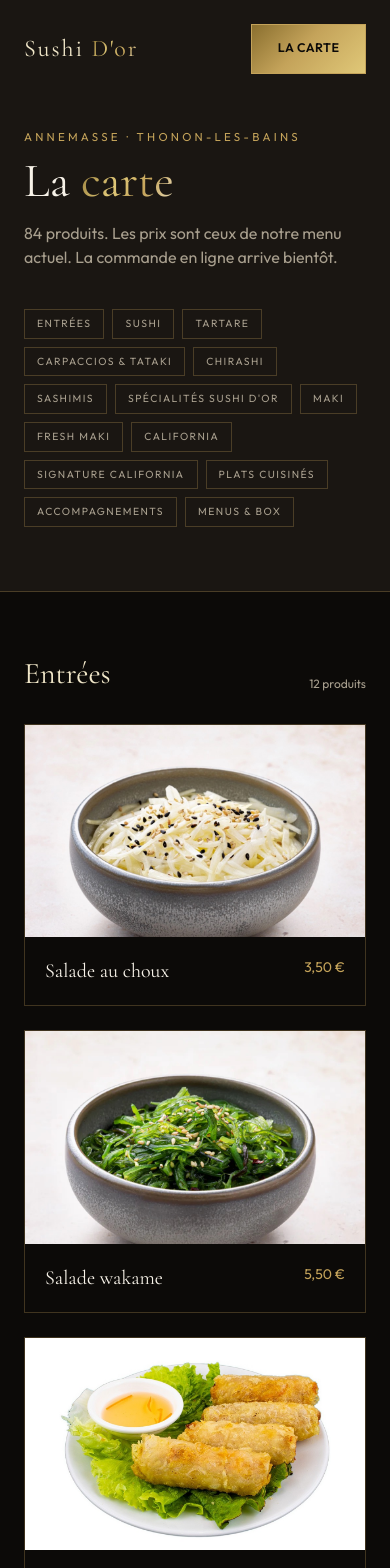
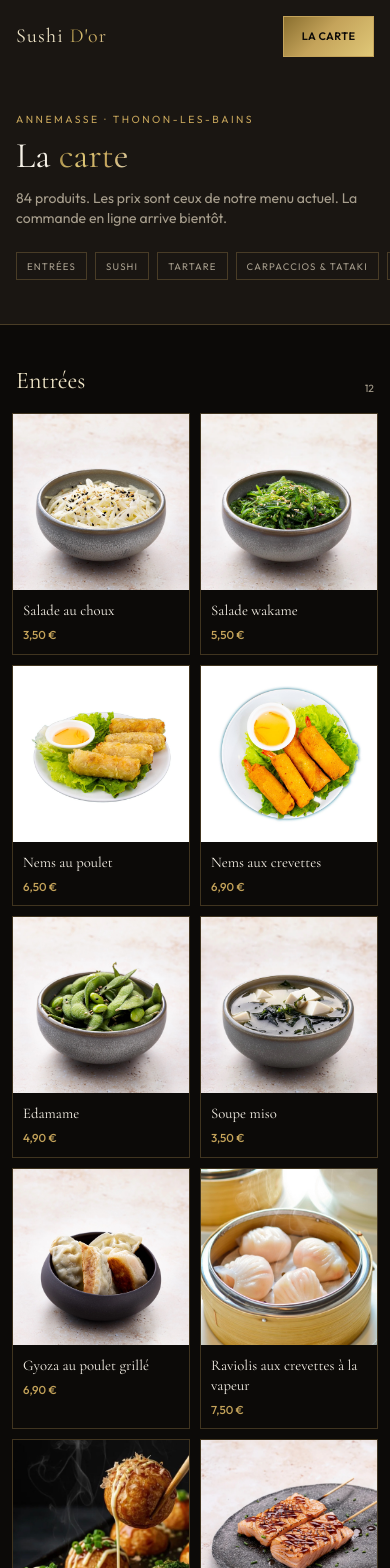
Before and after one commit to anisurarzu/Sushi-Dor, a Next.js app: page /menu in a window 390 px wide. Shown: the top 1568 px of the page. Built offline with nearby package versions, Linux system fonts and the light colour scheme.

Commit message:
Improve mobile layout with 2-column product grids.

```diff
--- a/src/app/globals.css
+++ b/src/app/globals.css
@@ -163,3 +163,20 @@ body {
   border-color: var(--gold);
   background: rgba(196, 163, 90, 0.08);
 }
+
+.scrollbar-none {
+  -ms-overflow-style: none;
+  scrollbar-width: none;
+}
+
+.scrollbar-none::-webkit-scrollbar {
+  display: none;
+}
+
+@media (max-width: 639px) {
+  .btn-gold,
+  .btn-ghost {
+    padding: 0.7rem 1.1rem;
+    font-size: 0.68rem;
+  }
+}
--- a/src/app/menu/page.tsx
+++ b/src/app/menu/page.tsx
@@ -1,7 +1,7 @@
-import Link from "next/link";
+import { ProductCard } from "@/components/menu/ProductCard";
 import { SiteFooter } from "@/components/home/SiteFooter";
 import { SiteHeader } from "@/components/home/SiteHeader";
-import { formatEuro, menuData } from "@/lib/menu";
+import { menuData } from "@/lib/menu";
 
 export const metadata = {
   title: "La carte · Sushi D'or",
@@ -16,27 +16,27 @@ export default function MenuPage() {
     <main className="bg-ink text-bone">
       <div className="relative">
         <SiteHeader />
-        <div className="border-b border-[color:var(--line)] bg-ink-soft px-6 pb-16 pt-32 md:px-10">
+        <div className="border-b border-[color:var(--line)] bg-ink-soft px-4 pb-10 pt-28 sm:px-6 sm:pb-14 sm:pt-32 md:px-10 md:pb-16">
           <div className="mx-auto max-w-7xl">
-            <p className="mb-3 text-[0.72rem] uppercase tracking-[0.28em] text-gold">
+            <p className="mb-2 text-[0.65rem] uppercase tracking-[0.24em] text-gold sm:mb-3 sm:text-[0.72rem] sm:tracking-[0.28em]">
               Annemasse · Thonon-les-Bains
             </p>
-            <h1 className="font-[family-name:var(--font-display)] text-5xl text-bone md:text-6xl">
+            <h1 className="font-[family-name:var(--font-display)] text-4xl text-bone sm:text-5xl md:text-6xl">
               La <span className="gold-text">carte</span>
             </h1>
-            <p className="mt-4 max-w-xl text-mist">
+            <p className="mt-3 max-w-xl text-sm text-mist sm:mt-4 sm:text-base">
               {products.length} produits. Les prix sont ceux de notre menu
               actuel. La commande en ligne arrive bientôt.
             </p>
             <nav
-              className="mt-10 flex flex-wrap gap-2"
+              className="-mx-4 mt-6 flex gap-2 overflow-x-auto px-4 pb-1 scrollbar-none sm:mx-0 sm:mt-10 sm:flex-wrap sm:overflow-visible sm:px-0"
               aria-label="Catégories"
             >
               {categories.map((cat) => (
                 <a
                   key={cat.slug}
                   href={`#${cat.slug}`}
-                  className="border border-[color:var(--line)] px-3 py-1.5 text-[0.65rem] uppercase tracking-[0.14em] text-mist transition-colors hover:border-gold hover:text-champagne"
+                  className="shrink-0 border border-[color:var(--line)] px-2.5 py-1.5 text-[0.6rem] uppercase tracking-[0.12em] text-mist transition-colors hover:border-gold hover:text-champagne sm:px-3 sm:text-[0.65rem] sm:tracking-[0.14em]"
                 >
                   {cat.nameFr}
                 </a>
@@ -46,45 +46,23 @@ export default function MenuPage() {
         </div>
       </div>
 
-      <div className="mx-auto max-w-7xl space-y-20 px-6 py-16 md:px-10 md:py-24">
+      <div className="mx-auto max-w-7xl space-y-12 px-3 py-10 sm:space-y-16 sm:px-6 sm:py-16 md:space-y-20 md:px-10 md:py-24">
         {categories.map((cat) => {
           const items = products.filter((p) => p.categorySlug === cat.slug);
           if (items.length === 0) return null;
           return (
-            <section key={cat.slug} id={cat.slug} className="scroll-mt-28">
-              <div className="mb-8 flex items-end justify-between gap-4">
-                <h2 className="font-[family-name:var(--font-display)] text-3xl text-champagne md:text-4xl">
+            <section key={cat.slug} id={cat.slug} className="scroll-mt-24 sm:scroll-mt-28">
+              <div className="mb-4 flex items-end justify-between gap-3 px-1 sm:mb-8 sm:gap-4">
+                <h2 className="font-[family-name:var(--font-display)] text-2xl text-champagne sm:text-3xl md:text-4xl">
                   {cat.nameFr}
                 </h2>
-                <span className="text-xs text-mist">{items.length} produits</span>
+                <span className="shrink-0 text-[0.65rem] text-mist sm:text-xs">
+                  {items.length}
+                </span>
               </div>
-              <div className="grid gap-6 sm:grid-cols-2 lg:grid-cols-3">
+              <div className="grid grid-cols-2 gap-2.5 sm:gap-4 md:grid-cols-3 lg:grid-cols-4 lg:gap-6">
                 {items.map((item) => (
-                  <Link
-                    key={item.slug}
-                    href={`/menu/${item.slug}`}
-                    className="group border border-[color:var(--line)] transition-colors hover:border-gold"
-                  >
-                    <div
-                      className="aspect-[16/10] bg-cover bg-center"
-                      style={{ backgroundImage: `url(${item.imageUrl})` }}
-                    />
-                    <div className="p-5">
-                      <div className="flex items-start justify-between gap-3">
-                        <h3 className="font-[family-name:var(--font-display)] text-xl text-bone group-hover:text-champagne">
-                          {item.nameFr}
-                        </h3>
-                        <p className="shrink-0 text-sm text-gold">
-                          {formatEuro(item.priceCents)}
-                        </p>
-                      </div>
-                      {item.description ? (
-                        <p className="mt-2 line-clamp-2 text-sm text-mist">
-                          {item.description}
-                        </p>
-                      ) : null}
-                    </div>
-                  </Link>
+                  <ProductCard key={item.slug} product={item} />
                 ))}
               </div>
             </section>
--- a/src/components/home/Hero.tsx
+++ b/src/components/home/Hero.tsx
@@ -20,24 +20,24 @@ export function Hero() {
         aria-hidden
       />
 
-      <div className="absolute inset-x-0 top-24 z-20 flex justify-center px-6 md:top-28">
-        <p className="animate-rise border border-[color:var(--line)] bg-ink/70 px-5 py-2.5 text-center text-[0.68rem] uppercase tracking-[0.22em] text-gold backdrop-blur-sm md:text-[0.72rem]">
+      <div className="absolute inset-x-0 top-20 z-20 flex justify-center px-4 sm:top-24 sm:px-6 md:top-28">
+        <p className="animate-rise border border-[color:var(--line)] bg-ink/70 px-3 py-2 text-center text-[0.58rem] uppercase tracking-[0.16em] text-gold backdrop-blur-sm sm:px-5 sm:py-2.5 sm:text-[0.68rem] sm:tracking-[0.22em] md:text-[0.72rem]">
           This site is under construction
         </p>
       </div>
 
-      <div className="relative z-10 mx-auto w-full max-w-7xl px-6 pb-16 pt-36 md:px-10 md:pb-24">
-        <p className="animate-rise mb-5 text-[0.72rem] uppercase tracking-[0.35em] text-gold">
+      <div className="relative z-10 mx-auto w-full max-w-7xl px-4 pb-12 pt-32 sm:px-6 sm:pb-16 sm:pt-36 md:px-10 md:pb-24">
+        <p className="animate-rise mb-3 text-[0.62rem] uppercase tracking-[0.22em] text-gold sm:mb-5 sm:text-[0.72rem] sm:tracking-[0.35em]">
           Annemasse · Thonon-les-Bains · Haute-Savoie
         </p>
-        <h1 className="animate-rise-delay font-[family-name:var(--font-display)] text-[clamp(3.2rem,9vw,7.2rem)] leading-[0.92] tracking-tight text-bone">
+        <h1 className="animate-rise-delay font-[family-name:var(--font-display)] text-[clamp(2.6rem,11vw,7.2rem)] leading-[0.92] tracking-tight text-bone">
           Sushi <span className="gold-text">D&apos;or</span>
         </h1>
-        <p className="animate-rise-delay-2 mt-6 max-w-xl text-base leading-relaxed text-champagne/85 md:text-lg">
+        <p className="animate-rise-delay-2 mt-4 max-w-xl text-sm leading-relaxed text-champagne/85 sm:mt-6 sm:text-base md:text-lg">
           Cuisine japonaise à Annemasse et Thonon-les-Bains. Découvrez notre
           carte — le site de commande en ligne arrive bientôt.
         </p>
-        <div className="animate-rise-delay-2 mt-10 flex flex-wrap gap-4">
+        <div className="animate-rise-delay-2 mt-7 flex flex-wrap gap-3 sm:mt-10 sm:gap-4">
           <Link href="/menu" className="btn-gold">
             Voir la carte
           </Link>
--- a/src/components/home/SiteHeader.tsx
+++ b/src/components/home/SiteHeader.tsx
@@ -9,9 +9,9 @@ const links = [
 export function SiteHeader() {
   return (
     <header className="absolute inset-x-0 top-0 z-30">
-      <div className="mx-auto flex max-w-7xl items-center justify-between px-6 py-6 md:px-10">
-        <Link href="/" className="group relative z-10">
-          <span className="font-[family-name:var(--font-display)] text-2xl tracking-[0.08em] text-champagne md:text-[1.7rem]">
+      <div className="mx-auto flex max-w-7xl items-center justify-between gap-3 px-4 py-4 sm:px-6 sm:py-6 md:px-10">
+        <Link href="/" className="group relative z-10 min-w-0">
+          <span className="font-[family-name:var(--font-display)] text-xl tracking-[0.06em] text-champagne sm:text-2xl sm:tracking-[0.08em] md:text-[1.7rem]">
             Sushi <span className="gold-text">D&apos;or</span>
           </span>
         </Link>
@@ -28,7 +28,10 @@ export function SiteHeader() {
           ))}
         </nav>
 
-        <Link href="/menu" className="btn-gold text-[0.68rem]">
+        <Link
+          href="/menu"
+          className="btn-gold shrink-0 px-3 py-2 text-[0.62rem] sm:px-4 sm:py-2.5 sm:text-[0.68rem]"
+        >
           La carte
         </Link>
       </div>
--- /dev/null
+++ b/src/components/menu/ProductCard.tsx
@@ -0,0 +1,56 @@
+import Link from "next/link";
+import { formatEuro, type MenuProduct } from "@/lib/menu";
+
+type Props = {
+  product: MenuProduct;
+  variant?: "menu" | "featured";
+};
+
+export function ProductCard({ product, variant = "menu" }: Props) {
+  if (variant === "featured") {
+    return (
+      <Link href={`/menu/${product.slug}`} className="group block">
+        <div className="relative aspect-[3/4] overflow-hidden sm:aspect-[4/5]">
+          <div
+            className="absolute inset-0 bg-cover bg-center transition-transform duration-700 group-hover:scale-105"
+            style={{ backgroundImage: `url(${product.imageUrl})` }}
+          />
+          <div className="absolute inset-0 bg-gradient-to-t from-ink via-ink/35 to-transparent" />
+          <div className="absolute inset-x-0 bottom-0 p-2.5 sm:p-4 md:p-5">
+            <h3 className="font-[family-name:var(--font-display)] text-[0.95rem] leading-tight text-champagne sm:text-xl md:text-2xl">
+              {product.nameFr}
+            </h3>
+            <p className="mt-1 text-[0.7rem] text-gold sm:mt-2 sm:text-sm">
+              {formatEuro(product.priceCents)}
+            </p>
+          </div>
+        </div>
+      </Link>
+    );
+  }
+
+  return (
+    <Link
+      href={`/menu/${product.slug}`}
+      className="group flex flex-col border border-[color:var(--line)] transition-colors hover:border-gold"
+    >
+      <div
+        className="aspect-square bg-cover bg-center sm:aspect-[16/10]"
+        style={{ backgroundImage: `url(${product.imageUrl})` }}
+      />
+      <div className="flex flex-1 flex-col p-2.5 sm:p-4 md:p-5">
+        <h3 className="font-[family-name:var(--font-display)] text-[0.92rem] leading-snug text-bone group-hover:text-champagne sm:text-lg md:text-xl">
+          {product.nameFr}
+        </h3>
+        <p className="mt-1.5 text-[0.72rem] font-medium text-gold sm:mt-2 sm:text-sm">
+          {formatEuro(product.priceCents)}
+        </p>
+        {product.description ? (
+          <p className="mt-1.5 hidden text-sm text-mist sm:mt-2 sm:line-clamp-2 sm:block">
+            {product.description}
+          </p>
+        ) : null}
+      </div>
+    </Link>
+  );
+}
```
Also changed, not shown: src/app/menu/[slug]/page.tsx (+8 -8 lines), src/components/home/CartePreview.tsx (+14 -30 lines).
